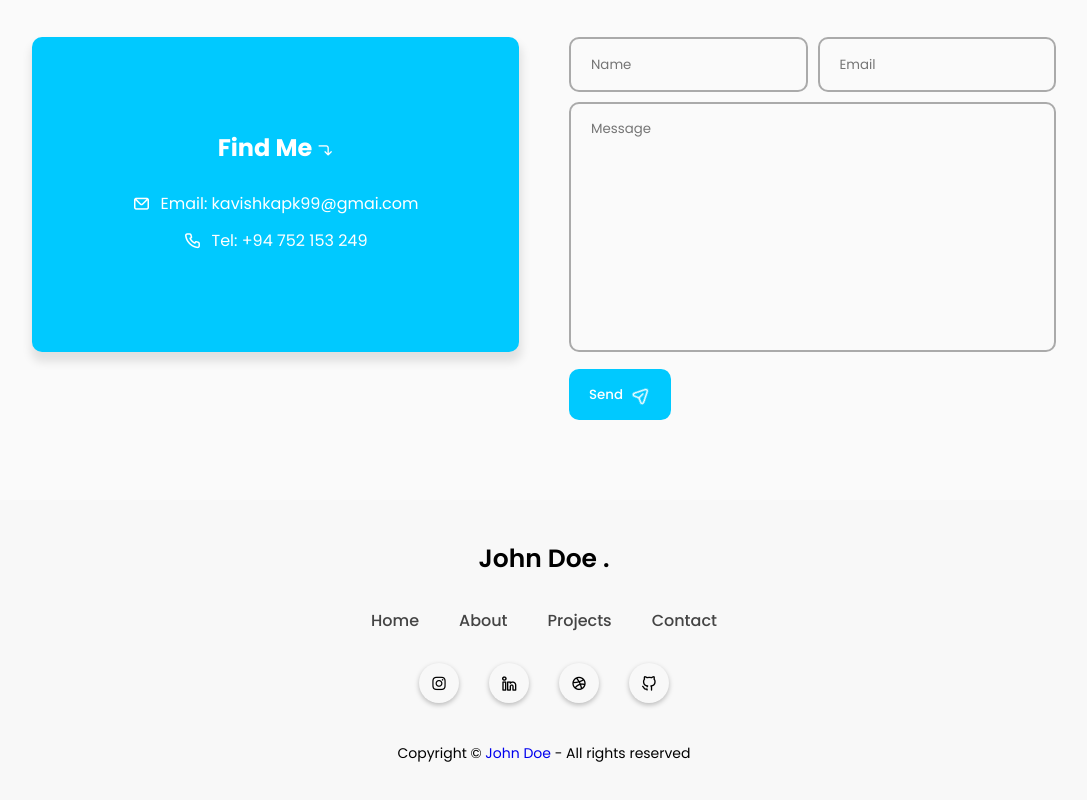
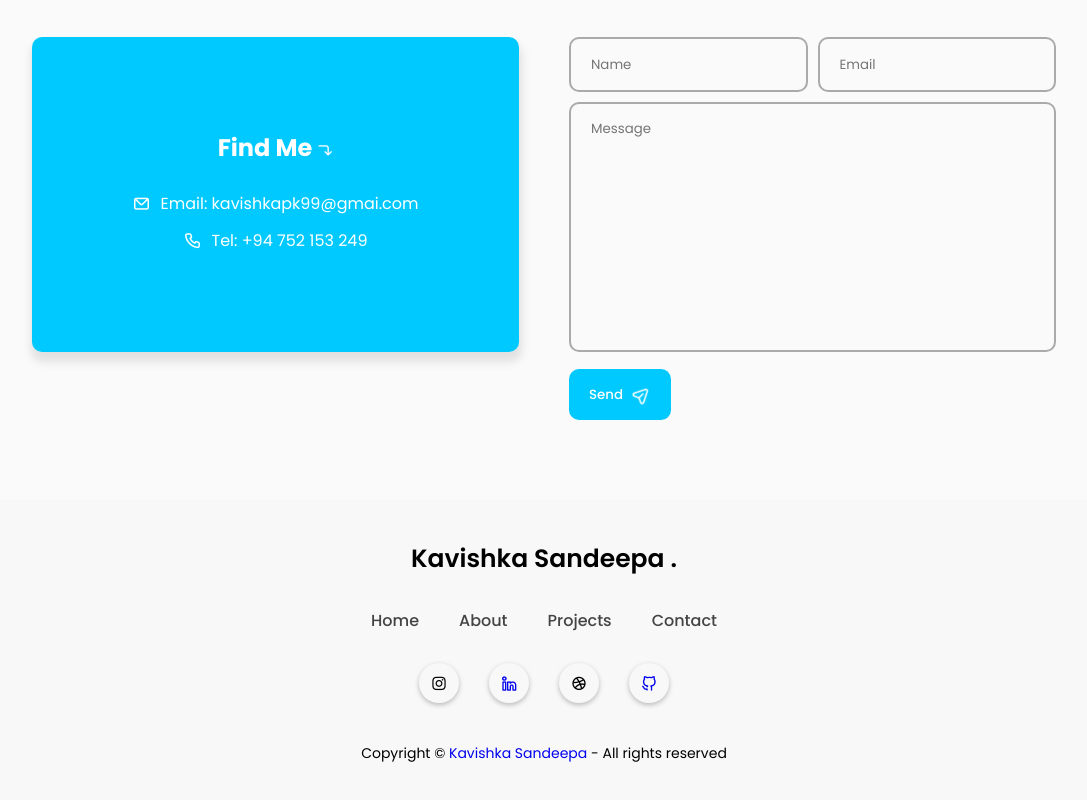
Before and after one commit to Kavishka-Sandeepa-97/My-portfoliyo, a plain HTML site: page index.html in a window 1280 px wide. Shown: the part 2098-2898 px from the top of the page, without its empty margins (96-1183 px from the left). Drawn offline with nearby package versions, Linux system fonts and the light colour scheme.

Commit message:
github and linkedin link to portfoliyo

```diff
--- a/index.html
+++ b/index.html
@@ -216,7 +216,7 @@
     <!-- --------------- FOOTER --------------- -->
     <footer>
         <div class="top-footer">
-            <p>John Doe .</p>
+            <p>Kavishka Sandeepa .</p>
         </div>
         <div class="middle-footer">
             <ul class="footer-menu">
@@ -236,12 +236,12 @@
         </div>
         <div class="footer-social-icons">
             <div class="icon"><i class="uil uil-instagram"></i></div>
-            <div class="icon"><i class="uil uil-linkedin-alt"></i></div>
+            <div > <a class="icon"  href="https://www.linkedin.com/in/kavishka-sandeepa-169582259/"><i class="uil uil-linkedin-alt"></i></a></div>
             <div class="icon"><i class="uil uil-dribbble"></i></div>
-            <div class="icon"><i class="uil uil-github-alt"></i></div>
+            <div ><a class="icon" href="https://github.com/Kavishka-Sandeepa-97"><i class="uil uil-github-alt"></i></a></div>
         </div>
         <div class="bottom-footer">
-            <p>Copyright &copy; <a href="#home" style="text-decoration: none;">John Doe</a> - All rights reserved</p>
+            <p>Copyright &copy; <a href="#home" style="text-decoration: none;">Kavishka Sandeepa</a> - All rights reserved</p>
         </div>
     </footer>
 
```
